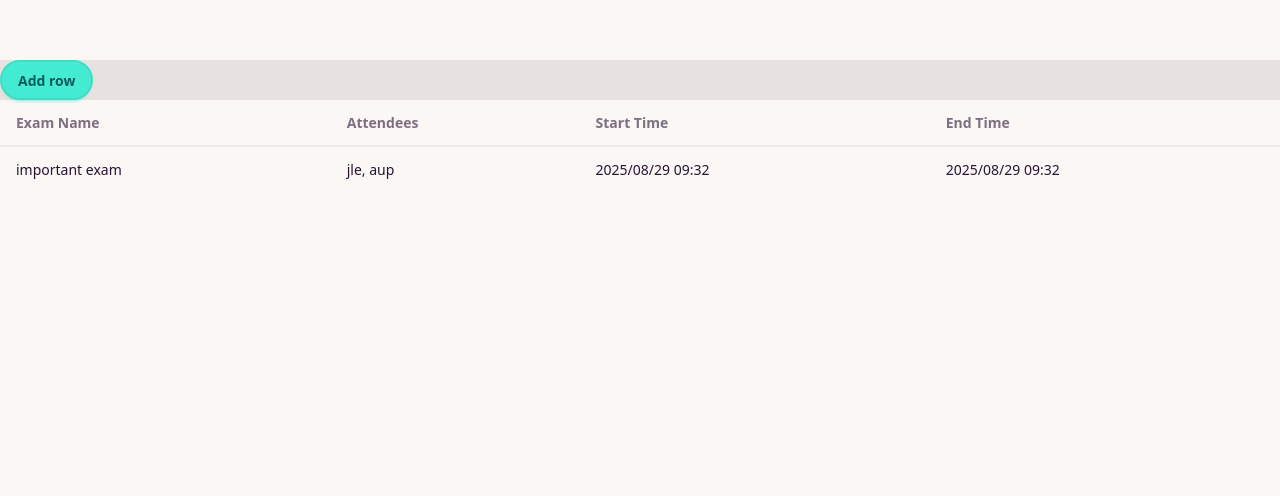
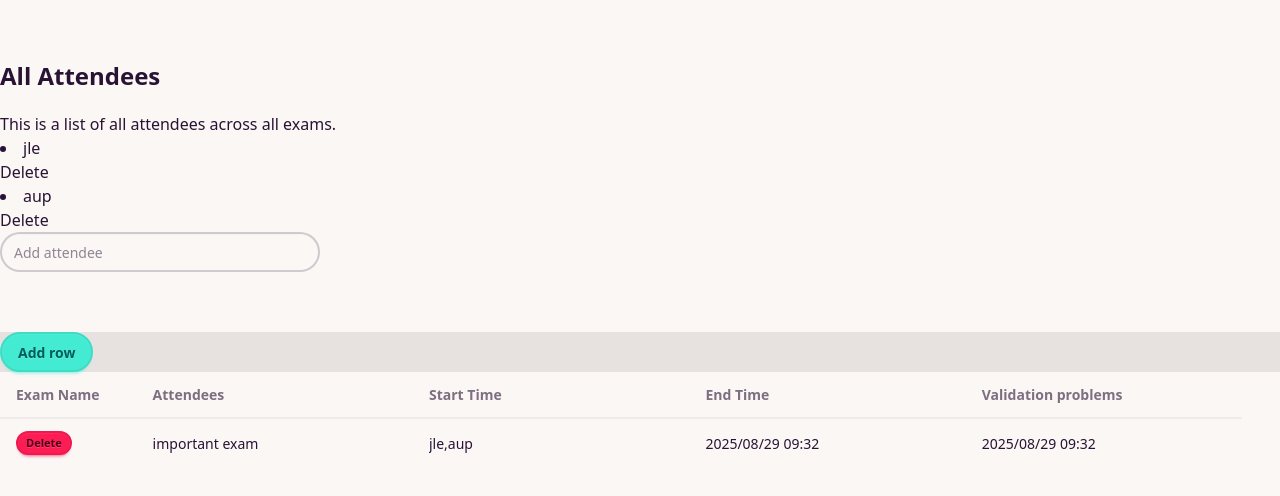
Before and after one commit to uldahlalex/examsheets, a React (Vite) app: page / in a window 1280 px wide. Shown: the top 496 px of the page. Built offline with nearby package versions, Linux system fonts and the light colour scheme.

Commit message:
i like this

```diff
--- /dev/null
+++ b/src/components/AllAttendees.tsx
@@ -0,0 +1,29 @@
+import {atom} from "jotai";
+import {useAtom} from "jotai";
+
+export const AllAttendeesAtom = atom<string[]>(['jle', 'aup']);
+export function AllAttendees() {
+
+    const [attendees, setAttendees] = useAtom(AllAttendeesAtom);
+
+    return <div className="mt-15">
+        <h2 className="text-2xl font-bold mb-5">All Attendees</h2>
+        <p>This is a list of all attendees across all exams.</p>
+        <ul className="list-disc list-inside">
+            {attendees.map(attendee => {
+                return <><li key={attendee}>{attendee}</li><button onChange={() => {
+                    setAttendees(attendees.filter(a => a !== attendee))
+                }}>Delete</button></>
+            })}
+
+        </ul>
+        <input type="text" placeholder="Add attendee" className="input input-bordered w-full max-w-xs" onKeyDown={e => {
+            if (e.key === 'Enter' && e.currentTarget.value.trim() !== '') {
+                if (!attendees.includes(e.currentTarget.value.trim())) {
+                    setAttendees([...attendees, e.currentTarget.value.trim()]);
+                }
+                e.currentTarget.value = '';
+            }
+        }}/>
+    </div>;
+}
--- a/src/components/Alternative.tsx
+++ b/src/components/Alternative.tsx
@@ -1,6 +1,9 @@
 import {useAtom} from "jotai";
 import {RowsAtom} from "./RowsAtom.tsx";
 import {format} from "date-fns";
+import {formatStr} from "./FormatStr.tsx";
+import ValidationErrors from "./ValidationErrors.tsx";
+import {AllAttendees, AllAttendeesAtom} from "./AllAttendees.tsx";
 
 export interface Row {
     uid: string;
@@ -12,16 +15,20 @@
 
 export default function Alternative() {
 
+    const [attendees] = useAtom(AllAttendeesAtom)
     const [rows, setRows] = useAtom(RowsAtom)
 
     return (<>
+        {
+            AllAttendees()
+        }
         <div className="mt-15">
             <div className=" bg-base-300 flex">
                 <button className="btn btn-primary" onClick={() => setRows([...rows, {
                     uid: crypto.randomUUID(),
-                    startDate: format(new Date(), 'yyyy/MM/dd HH:mm'),
+                    startDate: format(new Date(), formatStr),
                     examName: '',
-                    endDate: format(new Date(), 'yyyy/MM/dd HH:mm'),
+                    endDate: format(new Date(), formatStr),
                     attendees: []
                 }])}>Add row
                 </button>
@@ -36,20 +43,52 @@
                         <th>Attendees</th>
                         <th>Start Time</th>
                         <th>End Time</th>
+                        <th>Validation problems</th>
                     </tr>
                     </thead>
                     <tbody>
                     {
-                        rows.map(r => {
-                            return (<tr key={r.examName}>
-                                <td>{r.examName}</td>
-                                <td>{r.attendees.join(", ")}</td>
+                        rows.map(row => {
+                            return (<tr key={row.uid}>
+                                <td>
+                                    <button className="btn btn-xs btn-error mr-2" onClick={() => {
+                                        setRows(rows.filter(r => r.uid !== row.uid))
+                                    }}>Delete
+                                    </button>
+                                </td>
                                 <td>{
-                                   r.startDate.toString()
+                                    <input value={row.examName} onChange={e => {
+                                        const duplicate = [...rows];
+                                        const existing = duplicate.find(r => r.uid == row.uid)!;
+                                        existing.examName = e.target.value;
+                                        setRows(duplicate)
+                                    }}/>
                                 }</td>
-                                <td>{
-                               r.startDate.toString()
+                                <td>
+                                    <input value={row.attendees} onChange={e => {
+                                        const duplicate = [...rows];
+                                        const existing = duplicate.find(r => r.uid == row.uid)!;
+                                        existing.attendees = e.target.value.split(',').map(s => s.trim());
+                                        setRows(duplicate)
+                                    }}/>
+                                </td>
+                                <td>
+                                    <input value={row.startDate} onChange={e => {
+                                        const duplicate = [...rows];
+                                        const existing = duplicate.find(r => r.uid == row.uid)!;
+                                        existing.startDate = e.target.value;
+                                        setRows(duplicate)
+                                    }}/>{
                                 }</td>
+                                <td>
+
+                                    <input value={row.endDate} onChange={e => {
+                                        const duplicate = [...rows];
+                                        const existing = duplicate.find(r => r.uid == row.uid)!;
+                                        existing.endDate = e.target.value;
+                                        setRows(duplicate)
+                                    }}/></td>
+                                {ValidationErrors(row, rows, attendees)}
                             </tr>)
                         })
                     }
@@ -61,5 +100,4 @@
     </>)
 
 
-
 }
--- /dev/null
+++ b/src/components/FormatStr.tsx
@@ -0,0 +1 @@
+export const formatStr = 'yyyy/MM/dd HH:mm';
--- a/src/components/RowsAtom.tsx
+++ b/src/components/RowsAtom.tsx
@@ -1,13 +1,14 @@
 import {atomWithStorage} from "jotai/utils";
-import type {Row} from "./Alternative.tsx";
+import {type Row} from "./Alternative.tsx";
 import { format } from "date-fns";
+import {formatStr} from "./FormatStr.tsx";
 
 export const RowsAtom = atomWithStorage<Row[]>('tablerows', [
     {
         attendees: ['jle', 'aup'],
-        endDate: format(new Date(), 'yyyy/MM/dd HH:mm'),
+        endDate: format(new Date(), formatStr),
         examName: 'important exam',
-        startDate: format(new Date(), 'yyyy/MM/dd HH:mm'),
+        startDate: format(new Date(), formatStr),
         uid: crypto.randomUUID()
     }
 ])
--- /dev/null
+++ b/src/components/ValidationErrors.tsx
@@ -0,0 +1,52 @@
+import {parse} from "date-fns";
+import {formatStr} from "./FormatStr.tsx";
+import type {Row} from "./Alternative.tsx";
+import {useAtom} from "jotai";
+import {RowsAtom} from "./RowsAtom.tsx";
+
+export default function ValidationErrors(row: Row, rows: Row[], attendees: string[]) {
+
+
+    function isBeforeAfterEnd() {
+        return <>
+            {
+                parse(row.startDate, formatStr, new Date()) > parse(row.endDate, formatStr, new Date()) &&
+                <p>Start date is not before end date!</p>
+            }
+        </>;
+    }
+
+    function isAttendeeConflict() {
+        const attendees = row.attendees;
+        //Check if any other row has the same attendee and overlapping time
+        const conflicts = rows.filter(r => r.uid !== row.uid && r.attendees.some(a => attendees.includes(a)) &&
+            ((parse(row.startDate, formatStr, new Date()) >= parse(r.startDate, formatStr, new Date()) &&
+                parse(row.startDate, formatStr, new Date()) < parse(r.endDate, formatStr, new Date())) ||
+                (parse(row.endDate, formatStr, new Date()) > parse(r.startDate, formatStr, new Date()) &&
+                    parse(row.endDate, formatStr, new Date()) <= parse(r.endDate, formatStr, new Date())) ||
+                (parse(row.startDate, formatStr, new Date()) <= parse(r.startDate, formatStr, new Date()) &&
+                    parse(row.endDate, formatStr, new Date()) >= parse(r.endDate, formatStr, new Date()))
+            ));
+        return <>
+            {
+                conflicts.length > 0 &&
+                <p>Attendee conflict with exam(s): {conflicts.map(c => c.examName).join(", ")}</p>
+            }
+        </>
+    }
+
+    function doAttendeesExist() {
+        return <>
+            {
+                row.attendees.some(a => !attendees.includes(a)) &&
+                <p>One or more attendees do not exist in the global attendee list!</p>
+            }
+        </>
+    }
+
+    return <td>
+        {isBeforeAfterEnd()}
+        {isAttendeeConflict()}
+        {doAttendeesExist()}
+    </td>;
+}
```
